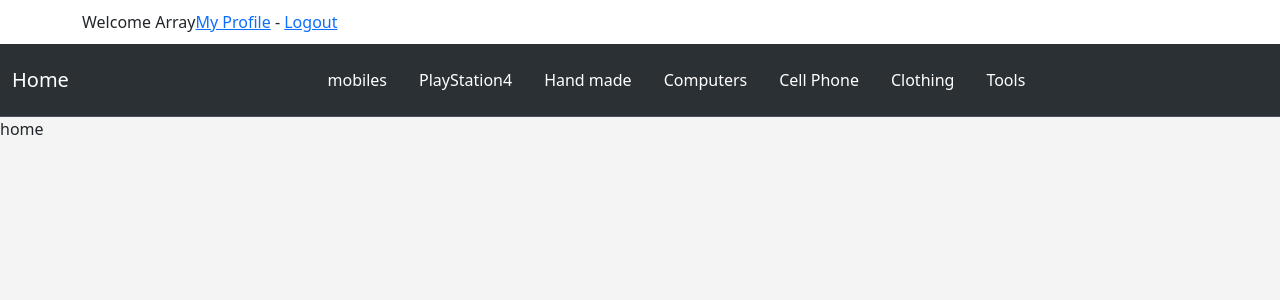
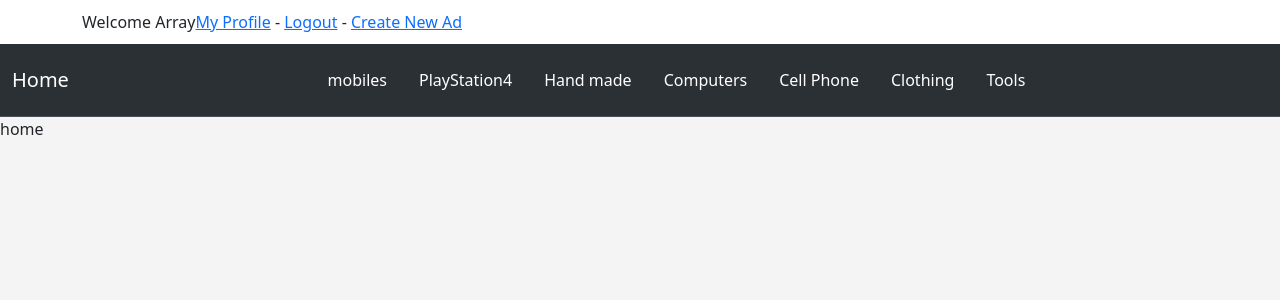
Before and after one commit to Eslam-Nazer/eCommerce_PHP_MYSQL, a PHP site: page /index.php in a window 1280 px wide. Shown: the top 300 px of the page. Run offline with PHP 8.4, Linux system fonts and the light colour scheme; a user stored in the database is signed in; data comes from the database, SQL or seed files in the repository; some libraries are stand-ins or nearby versions.

Commit message:
add buttons to add new advertise

```diff
--- a/includes/templates/header.php
+++ b/includes/templates/header.php
@@ -24,6 +24,7 @@
                 }
                 echo '<a href="profile.php">My Profile</a>';
                 echo ' - <a href="logout.php">Logout</a>';
+                echo ' - <a href="newad.php"> Create New Ad</a>';
                 } else { ?>
                 upper
                 <a href="login.php">
```
Lines whose indentation alone changed are shown as unchanged.
